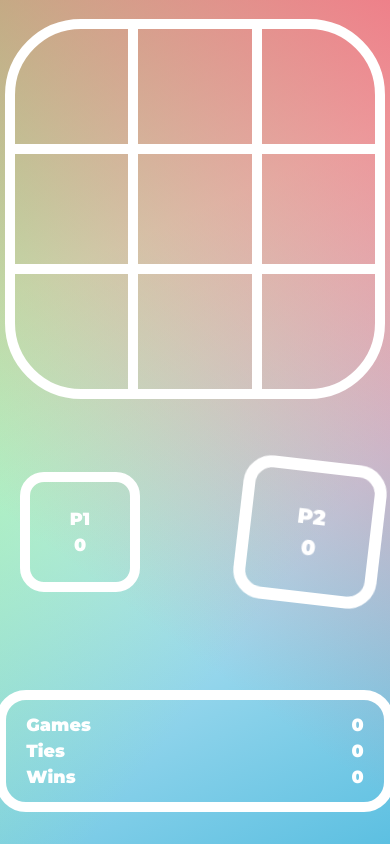
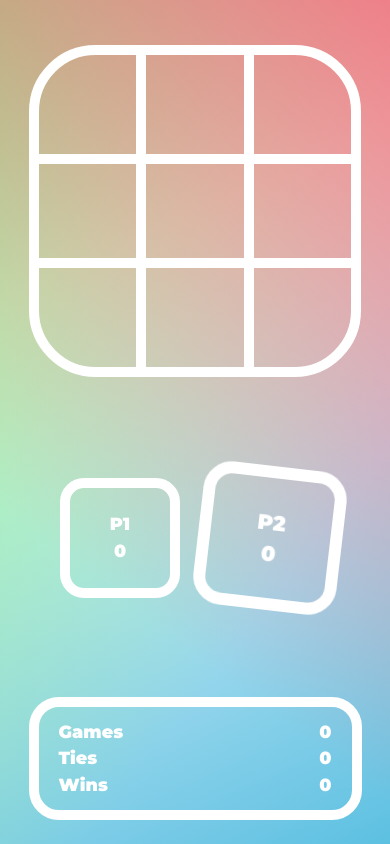
Before and after one commit to JeffreyChuCPA/Tic-Tac-Toe, a React (Vite) app: page / in a window 390 px wide. Both pictures are taken after a click on the button "P1 vs P2". Built offline with nearby package versions, Linux system fonts and the light colour scheme.

Commit message:
worked on responsive css for mobile screens

```diff
--- a/package.json
+++ b/package.json
@@ -6,7 +6,7 @@
   "type": "module",
   "scripts": {
     "predeploy": "npm run build",
-    "deply": "gh-pages -d dist",
+    "deploy": "gh-pages -d dist",
     "dev": "vite",
     "build": "tsc && vite build",
     "lint": "eslint . --ext ts,tsx --report-unused-disable-directives --max-warnings 0",
@@ -28,6 +28,7 @@
     "eslint": "^8.57.0",
     "eslint-plugin-react-hooks": "^4.6.0",
     "eslint-plugin-react-refresh": "^0.4.6",
+    "gh-pages": "^6.1.1",
     "jest": "^29.7.0",
     "ts-jest": "^29.1.4",
     "typescript": "^5.2.2",
--- a/src/App.css
+++ b/src/App.css
@@ -28,12 +28,13 @@
   background-position: center;
   box-sizing: border-box;
   color: white;
-  background-size: 100% 100%
+  height: 100vh;
+
 }
 
 html,
 body {
-  height: 100%;
+  height: 100vh;
   margin: 0;
 }
 
@@ -43,7 +44,7 @@ body {
   justify-content: center;
   align-items: center;
   margin: 0 auto;
-  height: 99vh;
+  height: 100vh;
   position: relative;
 }
 
@@ -217,7 +218,6 @@ body {
   color: white;
 }
 
-
 /** Results */
 .results-card {
   width: clamp(200px, 30%, 400px);
@@ -291,10 +291,6 @@ body {
   scale: 1.2;
   transition: 0.5s ease-in;
   animation: rotate 2s infinite ease-in-out;
-}
-.player-title, .score {
-  transform: rotate(0deg);
-  animation: counter-rotate 2s infinite ease-in-out;
 }
 
 @keyframes rotate {
@@ -437,15 +433,20 @@ body {
   [id='0'].player-card {
     grid-area: player1;
     justify-self: center;
-
+    margin-right: 0px;
   }
   [id='1'].player-card {
     grid-area: player2;
     justify-self: center;
+    margin-left: 0px;
   }
 
   .player-card {
     width: clamp(60px, 10%, 100px);
     min-width: 60px;
   }
+
+  .game-data-card {
+    width: 70%;
+  }
 }
```
Also changed, not shown: 1 other file (tests, documents, lock files or other folders).
